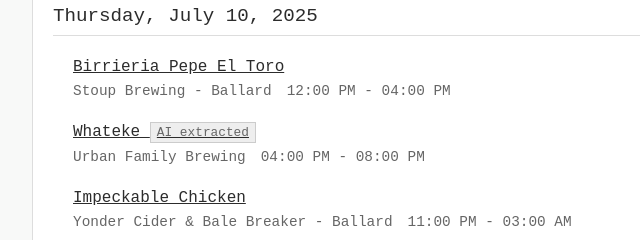
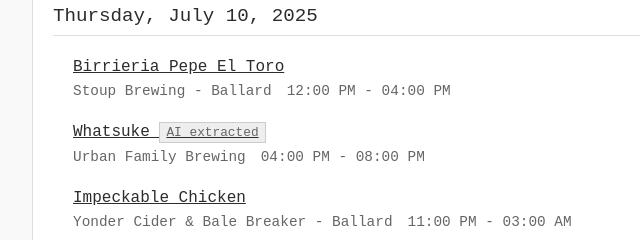
Before and after one commit to steveandroulakis/ballard-food-trucks, a plain HTML site: page public/index.html in a window 1280 px wide. Shown: the part 1340-1580 px from the top of the page, 208-848 px from the left. Drawn offline with Linux system fonts and the light colour scheme.

Commit message:
🚚 Update food truck data - 2025-07-06 22:52

```diff
--- a/public/data.json
+++ b/public/data.json
@@ -113,7 +113,7 @@
       "extraction_method": "vision",
       "location": "Urban Family Brewing",
       "start_time": "04:00 PM",
-      "vendor": "Whateke \ud83d\uddbc\ufe0f\ud83e\udd16"
+      "vendor": "Whatsuke \ud83d\uddbc\ufe0f\ud83e\udd16"
     },
     {
       "date": "2025-07-10T23:00:00.835000",
@@ -198,5 +198,5 @@
     }
   ],
   "total_events": 24,
-  "updated": "2025-07-06T22:27:59.323984+00:00"
+  "updated": "2025-07-06T22:52:20.410802+00:00"
 }
--- a/public/index.html
+++ b/public/index.html
@@ -290,8 +290,8 @@ Unable to load food truck data. Please try again later.
             // Group events by date
             const eventsByDate = {};
             data.events.forEach(event => {
-                const date = new Date(event.date);
-                const dateKey = date.toISOString().split('T')[0];
+                // Extract date portion directly from the date string to avoid timezone issues
+                const dateKey = event.date.split('T')[0];
                 if (!eventsByDate[dateKey]) {
                     eventsByDate[dateKey] = [];
                 }
```
